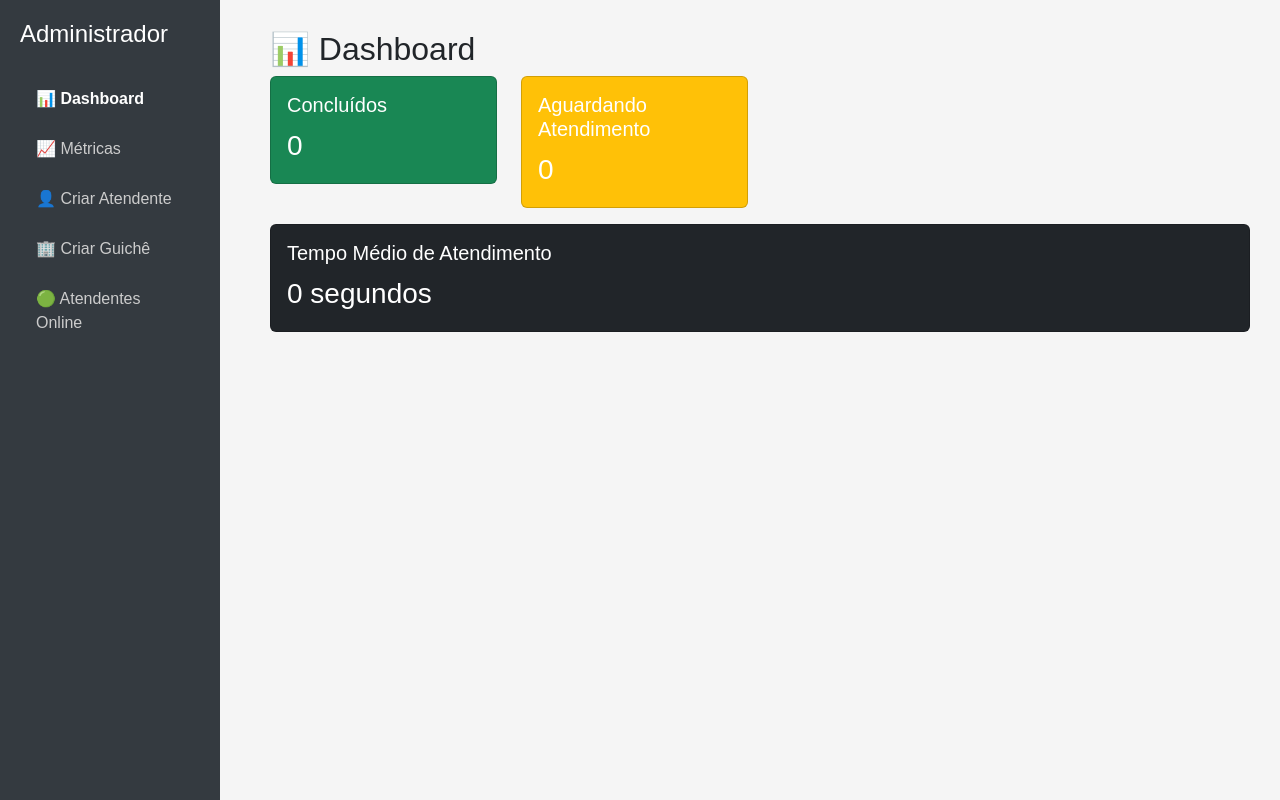
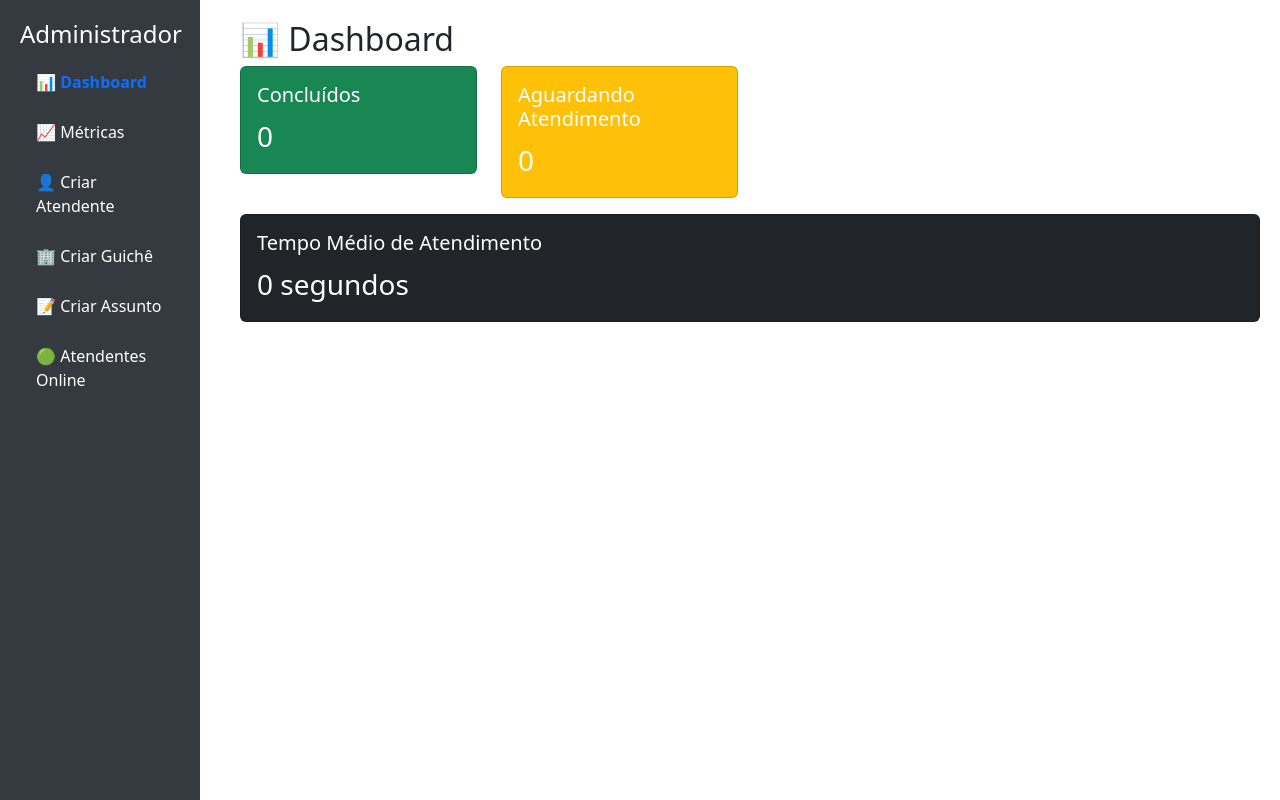
Before and after one commit to thzinn6920/ppiTicket, a PHP site: page /adminPainel.php in a window 1280 px wide. Run offline with PHP 8.4, Linux system fonts and the light colour scheme; tables that the repository leaves empty or names only in its code hold one stand-in row (values such as "Sample post").

Commit message:
conferir oq falta... bem adiantado

```diff
--- a/adminPainel.php
+++ b/adminPainel.php
@@ -1,5 +1,5 @@
 <?php
-ob_start(); // Inicia o buffer de saída
+ob_start();
 session_start();
 ?>
 <!DOCTYPE html>
@@ -8,11 +8,23 @@ session_start();
   <meta charset="UTF-8">
   <title>Painel do Administrador</title>
   <link href="https://cdn.jsdelivr.net/npm/bootstrap@5.3.3/dist/css/bootstrap.min.css" rel="stylesheet">
-  <link rel="stylesheet" href="admin.css">
   <style>
     .section { display: none; }
     .section.active { display: block; }
     .form-container { max-width: 500px; margin-top: 20px; }
+    .sidebar {
+      width: 200px;
+      position: fixed;
+      top: 0; left: 0; height: 100%;
+      background: #343a40; color: white;
+      padding: 20px;
+    }
+    .content {
+      margin-left: 220px;
+      padding: 20px;
+    }
+    .nav-link { color: white; margin: 5px 0; }
+    .nav-link.active { font-weight: bold; color: #0d6efd; }
   </style>
 </head>
 <body>
@@ -23,6 +35,7 @@ session_start();
       <a href="#metricas" class="nav-link" onclick="mostrarSecao('metricas', this)">📈 Métricas</a>
       <a href="#criar" class="nav-link" onclick="mostrarSecao('criar', this)">👤 Criar Atendente</a>
       <a href="#criarGuiche" class="nav-link" onclick="mostrarSecao('criarGuiche', this)">🏢 Criar Guichê</a>
+      <a href="#criarAssunto" class="nav-link" onclick="mostrarSecao('criarAssunto', this)">📝 Criar Assunto</a>
       <a href="#online" class="nav-link" onclick="mostrarSecao('online', this)">🟢 Atendentes Online</a>
     </nav>
   </div>
@@ -75,7 +88,6 @@ session_start();
             <label>Senha:</label>
             <input type="password" name="senha" class="form-control" required>
           </div>
-
           <button type="submit" name="criar_atendente" class="btn btn-primary w-100">Criar Usuário</button>
         </form>
       </div>
@@ -85,9 +97,7 @@ session_start();
       <h2>🏢 Criar Guichê</h2>
       <div class="form-container">
         <?php if (isset($_SESSION['guiche_msg'])): ?>
-          <div class="alert alert-warning d-flex align-items-center" role="alert">
-  <?php echo $_SESSION['guiche_msg']; unset($_SESSION['guiche_msg']); ?>
-</div>
+          <div class="alert alert-warning"><?php echo $_SESSION['guiche_msg']; unset($_SESSION['guiche_msg']); ?></div>
         <?php endif; ?>
         <form method="post" action="adminPainel.php#criarGuiche">
           <div class="mb-3">
@@ -95,6 +105,22 @@ session_start();
             <input type="text" name="nome_guiche" class="form-control" maxlength="20" required placeholder="Ex: Guichê 01">
           </div>
           <button type="submit" name="criar_guiche" class="btn btn-primary w-100">Criar Guichê</button>
+        </form>
+      </div>
+    </div>
+
+    <div id="criarAssunto" class="section">
+      <h2>📝 Criar Assunto</h2>
+      <div class="form-container">
+        <?php if (isset($_SESSION['assunto_msg'])): ?>
+          <div class="alert alert-warning"><?php echo $_SESSION['assunto_msg']; unset($_SESSION['assunto_msg']); ?></div>
+        <?php endif; ?>
+        <form method="post" action="adminPainel.php#criarAssunto">
+          <div class="mb-3">
+            <label>Descrição do assunto:</label>
+            <input type="text" name="descricao_assunto" class="form-control" maxlength="100" required placeholder="Ex: Financeiro">
+          </div>
+          <button type="submit" name="criar_assunto" class="btn btn-primary w-100">Criar Assunto</button>
         </form>
       </div>
     </div>
@@ -113,7 +139,7 @@ session_start();
           <tbody>
             <?php
               $conn = new mysqli('localhost', 'root', '', 'fila');
-              $res = $conn->query("SELECT a.nome, a.email, g.nome AS guiche FROM atendentes a INNER JOIN guiches g ON a.id_guiche = g.id_guiche");
+              $res = $conn->query("SELECT a.nome, a.email, g.nome AS guiche FROM atendentes a LEFT JOIN guiches g ON a.id_guiche = g.id_guiche");
               while ($row = $res->fetch_assoc()) {
                 echo "<tr><td>{$row['nome']}</td><td>{$row['email']}</td><td>{$row['guiche']}</td></tr>";
               }
@@ -141,7 +167,6 @@ session_start();
         .then(data => {
           document.getElementById('dashboardDados').innerHTML = `
             <div class="row">
-
               <div class="col-md-3">
                 <div class="card text-white bg-success mb-3">
                   <div class="card-body">
@@ -150,7 +175,6 @@ session_start();
                   </div>
                 </div>
               </div>
-
               <div class="col-md-3">
                 <div class="card text-white bg-warning mb-3">
                   <div class="card-body">
@@ -159,7 +183,6 @@ session_start();
                   </div>
                 </div>
               </div>
-
               <div class="col-md-12">
                 <div class="card text-white bg-dark mb-3">
                   <div class="card-body">
@@ -168,11 +191,9 @@ session_start();
                   </div>
                 </div>
               </div>
-            </div>
-          `;
+            </div>`;
         });
     }
-
 
     window.onload = () => {
       const hash = window.location.hash.replace('#', '') || 'dashboard';
@@ -184,6 +205,7 @@ session_start();
 </html>
 
 <?php
+// Criar Atendente
 if ($_SERVER['REQUEST_METHOD'] === 'POST' && isset($_POST['criar_atendente'])) {
   $conn = new mysqli('localhost', 'root', '', 'fila');
   if ($conn->connect_error) {
@@ -197,7 +219,6 @@ if ($_SERVER['REQUEST_METHOD'] === 'POST' && isset($_POST['criar_atendente'])) {
   $email = $_POST['email'];
   $senha = password_hash($_POST['senha'], PASSWORD_DEFAULT);
   $nivel = 'atendente';
-  $id_guiche = $_POST['id_guiche'];
 
   $stmt = $conn->prepare("SELECT 1 FROM atendentes WHERE email = ?");
   $stmt->bind_param("s", $email);
@@ -206,29 +227,27 @@ if ($_SERVER['REQUEST_METHOD'] === 'POST' && isset($_POST['criar_atendente'])) {
 
   if ($stmt->num_rows > 0) {
     $_SESSION['admin_msg'] = "⚠️ Esse email já está cadastrado.";
-    $stmt->close();
-    $conn->close();
+    $stmt->close(); $conn->close();
     header("Location: adminPainel.php#criar");
     exit;
   }
 
   $stmt->close();
 
-  $stmt = $conn->prepare("INSERT INTO atendentes (nome, matricula, email, senha, nivel, id_guiche) VALUES (?, ?, ?, ?, ?, ?)");
-  $stmt->bind_param("sisssi", $nome, $matricula, $email, $senha, $nivel, $id_guiche);
+  $stmt = $conn->prepare("INSERT INTO atendentes (nome, matricula, email, senha, nivel) VALUES (?, ?, ?, ?, ?)");
+  $stmt->bind_param("sisss", $nome, $matricula, $email, $senha, $nivel);
   if ($stmt->execute()) {
     $_SESSION['admin_msg'] = "✅ Usuário criado com sucesso!";
   } else {
     $_SESSION['admin_msg'] = "Erro ao criar usuário: " . $stmt->error;
   }
 
-  $stmt->close();
-  $conn->close();
-
+  $stmt->close(); $conn->close();
   header("Location: adminPainel.php#criar");
   exit;
 }
 
+// Criar Guichê
 if ($_SERVER['REQUEST_METHOD'] === 'POST' && isset($_POST['criar_guiche'])) {
   $conn = new mysqli('localhost', 'root', '', 'fila');
   if ($conn->connect_error) {
@@ -238,16 +257,13 @@ if ($_SERVER['REQUEST_METHOD'] === 'POST' && isset($_POST['criar_guiche'])) {
   }
 
   $nome_guiche = trim($_POST['nome_guiche']);
-
   $stmt = $conn->prepare("SELECT 1 FROM guiches WHERE nome = ?");
   $stmt->bind_param("s", $nome_guiche);
-  $stmt->execute();
-  $stmt->store_result();
+  $stmt->execute(); $stmt->store_result();
 
   if ($stmt->num_rows > 0) {
     $_SESSION['guiche_msg'] = "⚠️ Já existe um guichê com esse nome.";
-    $stmt->close();
-    $conn->close();
+    $stmt->close(); $conn->close();
     header("Location: adminPainel.php#criarGuiche");
     exit;
   }
@@ -256,16 +272,41 @@ if ($_SERVER['REQUEST_METHOD'] === 'POST' && isset($_POST['criar_guiche'])) {
 
   $stmt = $conn->prepare("INSERT INTO guiches (nome) VALUES (?)");
   $stmt->bind_param("s", $nome_guiche);
-  if ($stmt->execute()) {
-    $_SESSION['guiche_msg'] = "✅ Guichê criado com sucesso!";
-  } else {
-    $_SESSION['guiche_msg'] = "Erro ao criar guichê: " . $stmt->error;
+  $_SESSION['guiche_msg'] = $stmt->execute() ? "✅ Guichê criado com sucesso!" : "Erro: " . $stmt->error;
+
+  $stmt->close(); $conn->close();
+  header("Location: adminPainel.php#criarGuiche");
+  exit;
+}
+
+// Criar Assunto
+if ($_SERVER['REQUEST_METHOD'] === 'POST' && isset($_POST['criar_assunto'])) {
+  $conn = new mysqli('localhost', 'root', '', 'fila');
+  if ($conn->connect_error) {
+    $_SESSION['assunto_msg'] = "Erro de conexão: " . $conn->connect_error;
+    header("Location: adminPainel.php#criarAssunto");
+    exit;
+  }
+
+  $descricao = trim($_POST['descricao_assunto']);
+  $stmt = $conn->prepare("SELECT 1 FROM assuntos_atendimento WHERE descricao = ?");
+  $stmt->bind_param("s", $descricao);
+  $stmt->execute(); $stmt->store_result();
+
+  if ($stmt->num_rows > 0) {
+    $_SESSION['assunto_msg'] = "⚠️ Esse assunto já existe.";
+    $stmt->close(); $conn->close();
+    header("Location: adminPainel.php#criarAssunto");
+    exit;
   }
 
   $stmt->close();
-  $conn->close();
+  $stmt = $conn->prepare("INSERT INTO assuntos_atendimento (descricao) VALUES (?)");
+  $stmt->bind_param("s", $descricao);
+  $_SESSION['assunto_msg'] = $stmt->execute() ? "✅ Assunto criado com sucesso!" : "Erro: " . $stmt->error;
 
-  header("Location: adminPainel.php#criarGuiche");
+  $stmt->close(); $conn->close();
+  header("Location: adminPainel.php#criarAssunto");
   exit;
 }
 ?>
--- a/telaAtendente.php
+++ b/telaAtendente.php
@@ -103,13 +103,13 @@ $stmt->close();
       <!-- Formulário de finalização -->
       <form class="form-section" id="formAtendimento" method="POST" action="finalizar_atendimento.php">
         <label>Assunto do Atendimento</label>
-        <select name="tipo_de_servico" required>
+        <select name="assunto_id" required>
           <option value="">Selecione</option>
           <?php
             $sql = "SELECT id_assunto, descricao FROM assuntos_atendimento ORDER BY descricao";
             $result = $conn->query($sql);
             while ($row = $result->fetch_assoc()) {
-                echo '<option value="' . htmlspecialchars($row['descricao']) . '">' . htmlspecialchars($row['descricao']) . '</option>';
+                echo '<option value="' . htmlspecialchars($row['id_assunto']) . '">' . htmlspecialchars($row['descricao']) . '</option>';
             }
           ?>
         </select>
```
Also changed, not shown: finalizar_atendimento.php (+12 -6 lines).
